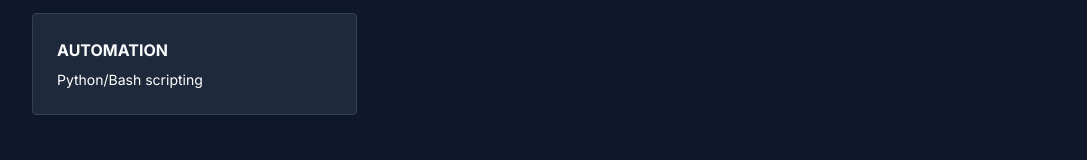
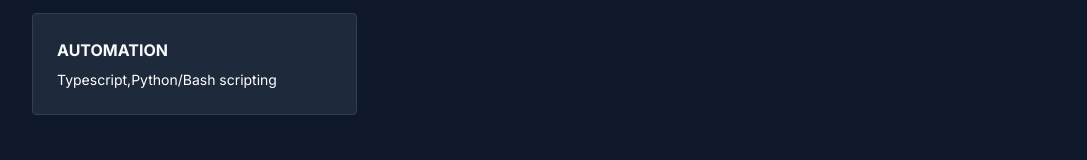
Before and after one commit to BangGempar/web-portofolio, a Next.js app: page / in a window 1280 px wide. Shown: the part 1847-2007 px from the top of the page, without its empty margins (96-1183 px from the left). Built offline with nearby package versions, Linux system fonts and the light colour scheme.

Commit message:
update deskripsi pada file skill

```diff
--- a/app/components/Skills.tsx
+++ b/app/components/Skills.tsx
@@ -6,7 +6,7 @@ export function Skills() {
     { name: "WIRELESS", desc: "Wi-Fi setup, WPA2/WPA3" },
     { name: "GNS3 dan CISCO PACKET TRACER", desc: "Topology design,Network simulation dan pre-deployment testing" },
     { name: "TROUBLESHOOTING", desc: "Wireshark, ping, traceroute" },
-    { name: "AUTOMATION", desc: "Python/Bash scripting" }
+    { name: "AUTOMATION", desc: "Typescript,Python/Bash scripting" }
   ];
 
   return (
```
